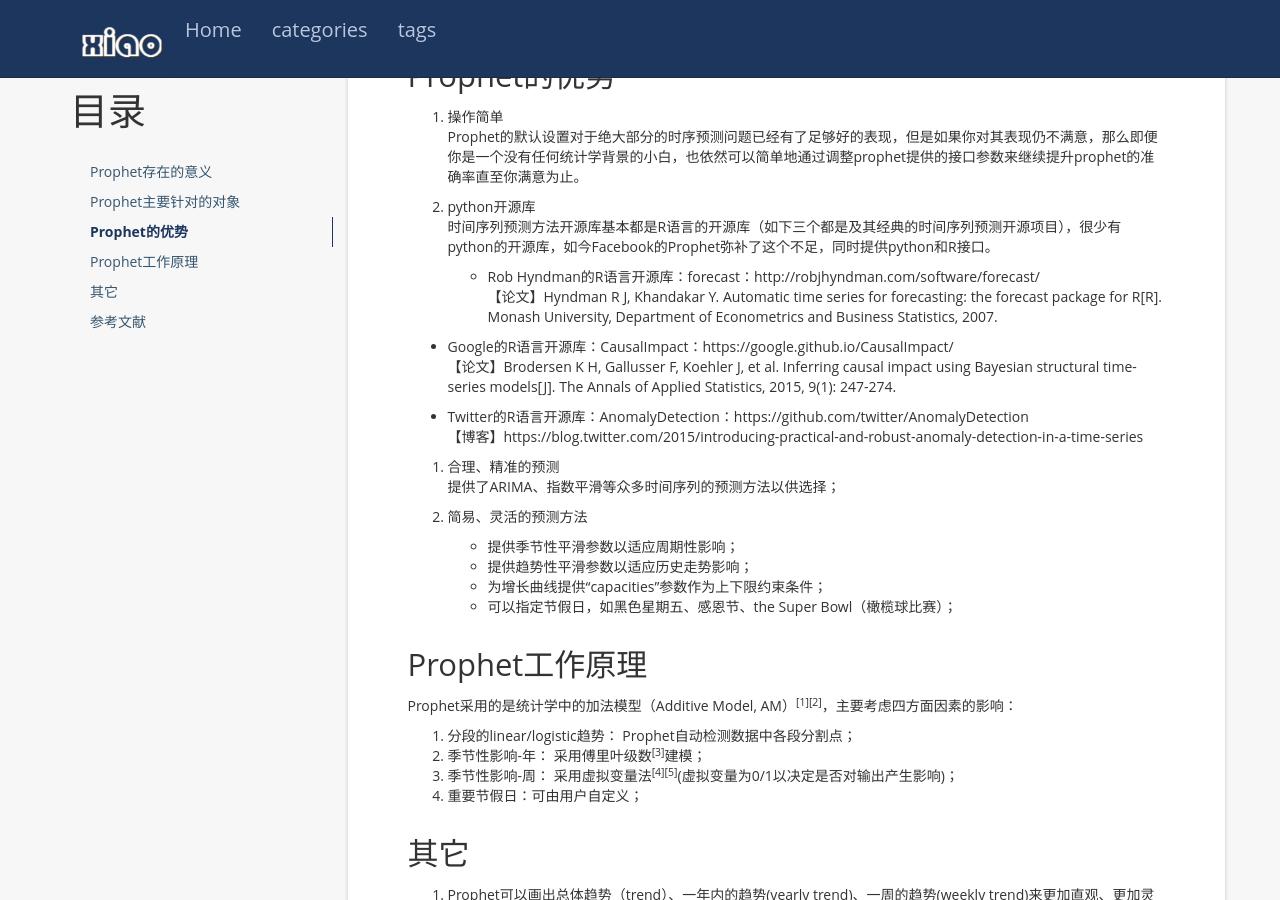
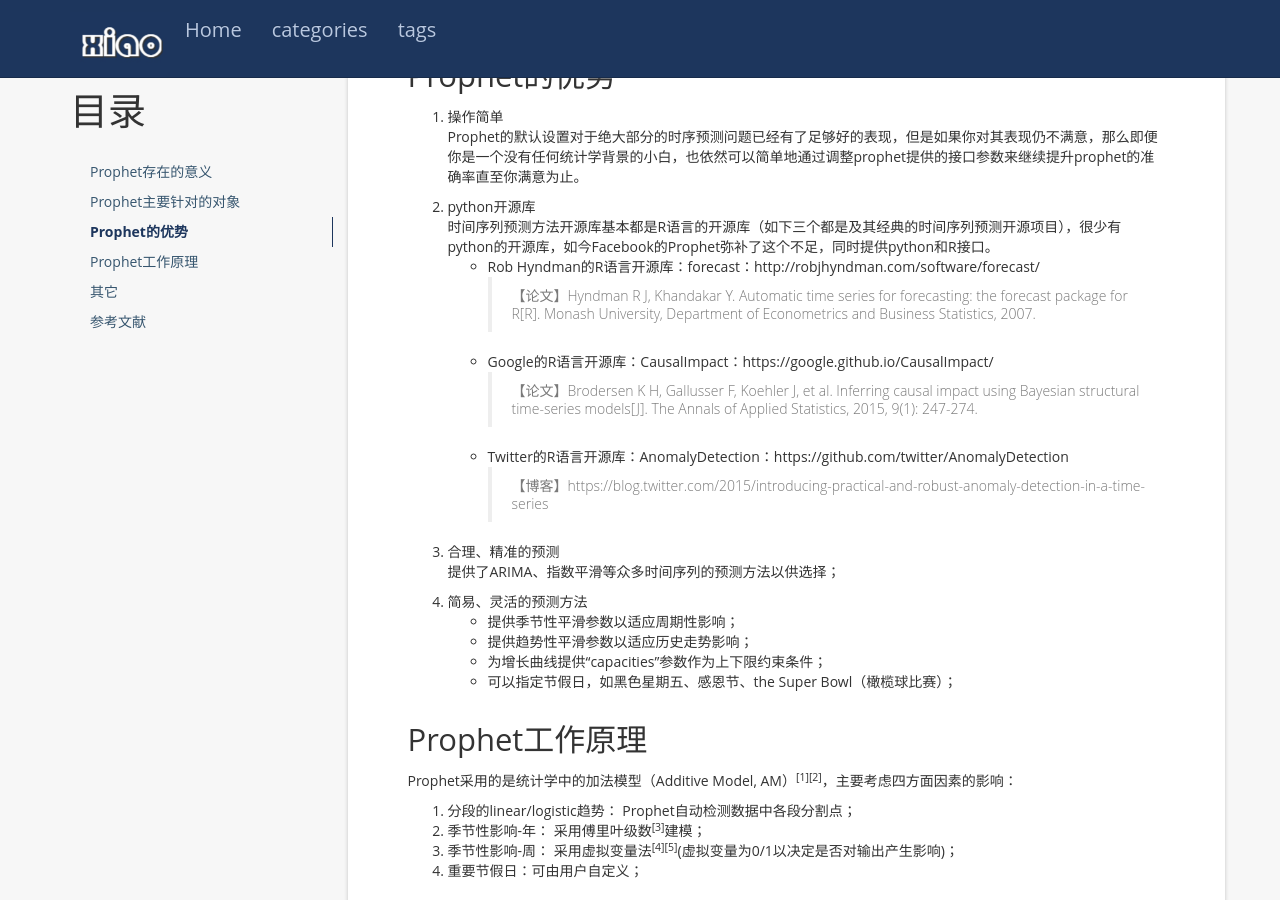
Before and after one commit to betterxys/betterxys.github.io, a Jekyll site: the page built from _posts/2017-03-20-fbprophet.md, in a window 1280 px wide and 900 px high, scrolled down 936 px. Built offline with Jekyll 4.4.1, drawn with Linux system fonts in a browser that asks for light colours; nearby versions of some CDN libraries; comment, search, counter and statistics services are not loaded.

Commit message:
change prophet

```diff
--- a/_posts/2017-03-20-fbprophet.md
+++ b/_posts/2017-03-20-fbprophet.md
@@ -42,13 +42,11 @@
 2. python开源库
  时间序列预测方法开源库基本都是R语言的开源库（如下三个都是及其经典的时间序列预测开源项目），很少有python的开源库，如今Facebook的Prophet弥补了这个不足，同时提供python和R接口。
  - Rob Hyndman的R语言开源库：forecast：http://robjhyndman.com/software/forecast/
- 【论文】Hyndman R J, Khandakar Y. Automatic time series for forecasting: the forecast package for R[R]. Monash University, Department of Econometrics and Business Statistics, 2007.
-
+ > 【论文】Hyndman R J, Khandakar Y. Automatic time series for forecasting: the forecast package for R[R]. Monash University, Department of Econometrics and Business Statistics, 2007.
  - Google的R语言开源库：CausalImpact：https://google.github.io/CausalImpact/
- 【论文】Brodersen K H, Gallusser F, Koehler J, et al. Inferring causal impact using Bayesian structural time-series models[J]. The Annals of Applied Statistics, 2015, 9(1): 247-274.
-
+ > 【论文】Brodersen K H, Gallusser F, Koehler J, et al. Inferring causal impact using Bayesian structural time-series models[J]. The Annals of Applied Statistics, 2015, 9(1): 247-274.
  - Twitter的R语言开源库：AnomalyDetection：https://github.com/twitter/AnomalyDetection
- 【博客】https://blog.twitter.com/2015/introducing-practical-and-robust-anomaly-detection-in-a-time-series
+ > 【博客】https://blog.twitter.com/2015/introducing-practical-and-robust-anomaly-detection-in-a-time-series
 
 3. 合理、精准的预测
  提供了ARIMA、指数平滑等众多时间序列的预测方法以供选择；
```
